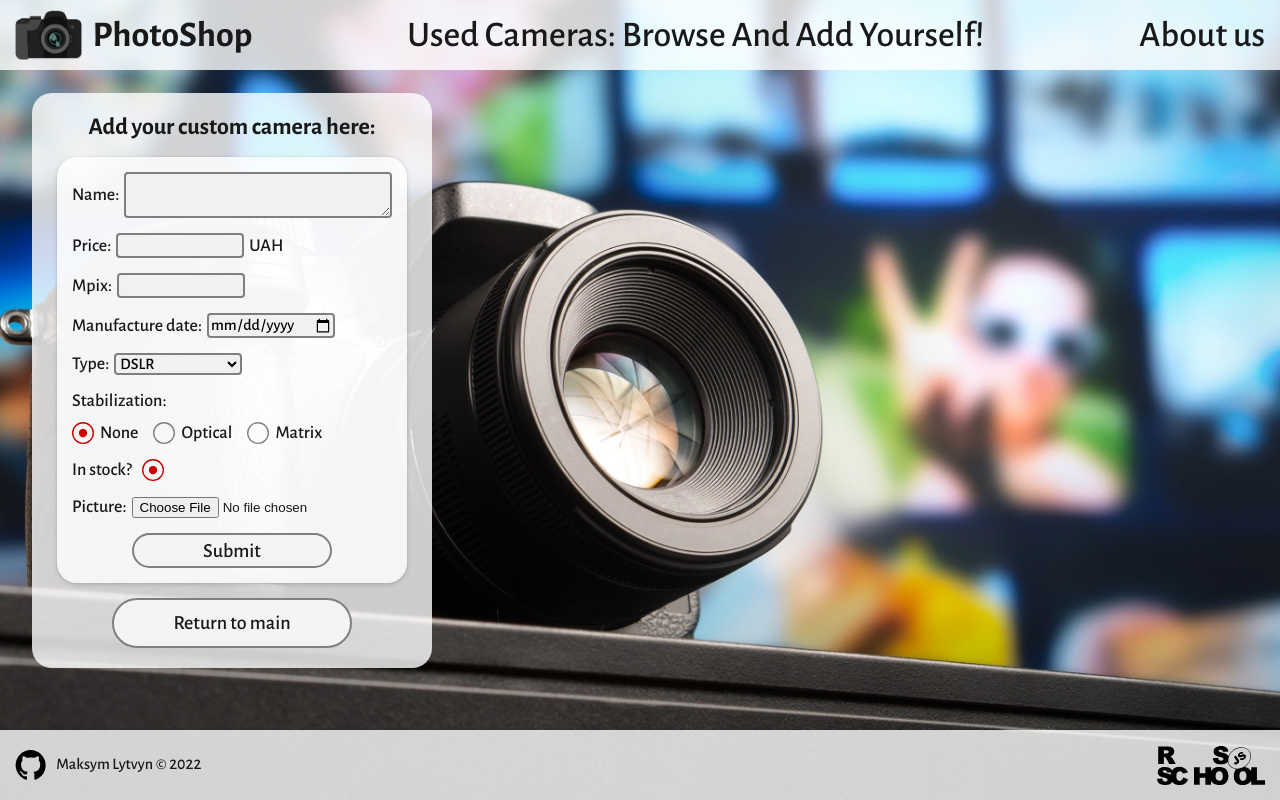
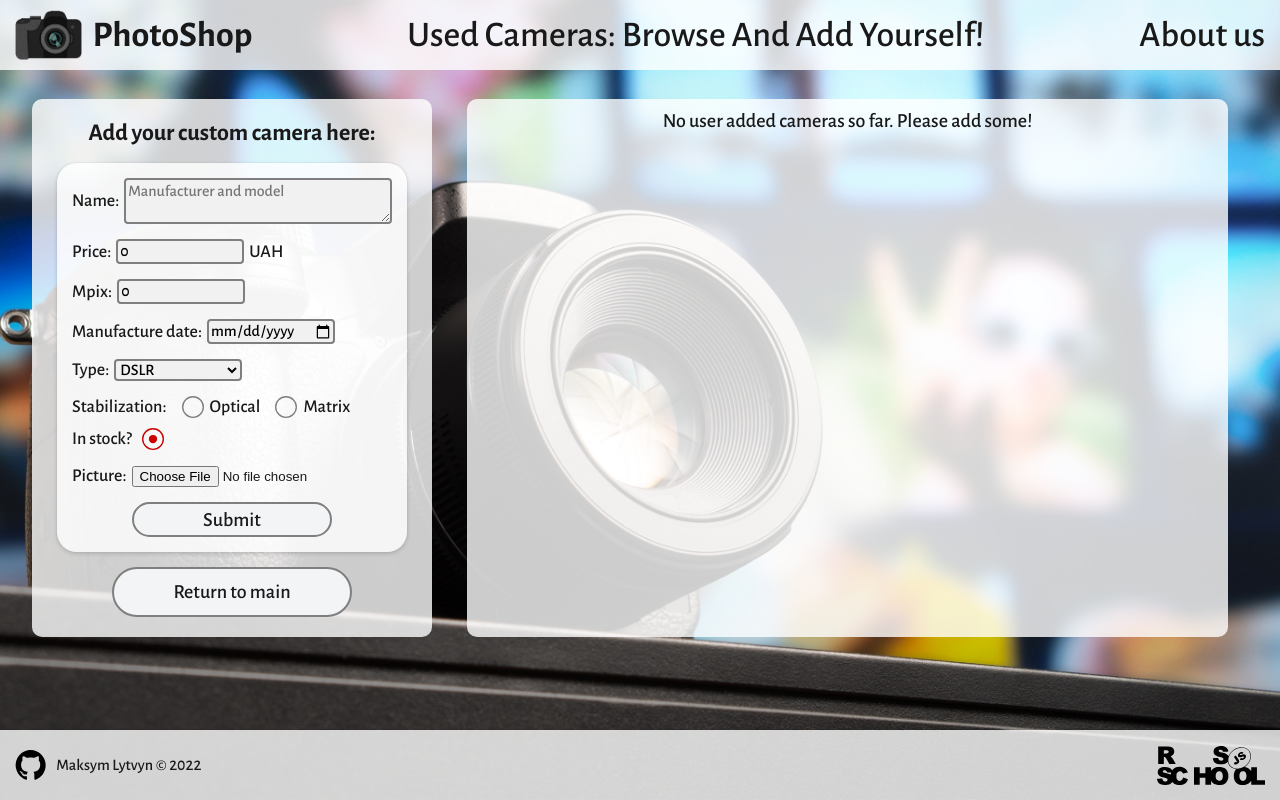
Before and after one commit to LMakshow/tmdb-client, a React (Create React App) app in the folder 01-components/: page /#/form in a window 1280 px wide. Built offline with nearby package versions, Linux system fonts and the light colour scheme.

Commit message:
feat: form submit and card generation

```diff
--- a/01-components/src/assets/data.ts
+++ b/01-components/src/assets/data.ts
@@ -5,7 +5,7 @@ export type CameraData = {
   price: string;
   manufacturer: string;
   type: string;
-  stabilization: string;
+  stabilization: string | string[];
   img: string;
   stock: boolean;
 };
@@ -29,7 +29,7 @@ const data: CameraData[] = [
     price: '112999',
     manufacturer: 'Canon',
     type: 'DSLR',
-    stabilization: 'optical',
+    stabilization: ['optical', 'matrix'],
     img: 'canon_eos_5d_mark_iv_24-105l_is_ii_usm_kit_1483c030',
     stock: true,
   },
--- a/01-components/src/components/ShopCard.tsx
+++ b/01-components/src/components/ShopCard.tsx
@@ -8,6 +8,9 @@ export default class ShopCard extends React.Component<CameraData, { cart: boolea
   }
 
   render() {
+    let stab = this.props.stabilization;
+    if (Array.isArray(stab)) stab = stab.join(', ');
+
     return (
       <div className="shop-card-template">
         <div className="shop-card">
@@ -36,7 +39,7 @@ export default class ShopCard extends React.Component<CameraData, { cart: boolea
             </div>
             <div className="shop-card__block">
               <p className="text-aux">stabilization:</p>
-              <span className="shop-card__stab">{this.props.stabilization}</span>
+              <span className="shop-card__stab">{stab}</span>
             </div>
           </div>
 
--- a/01-components/src/pages/FormPage.tsx
+++ b/01-components/src/pages/FormPage.tsx
@@ -1,61 +1,155 @@
+import { CameraData } from 'assets/data';
+import ShopCard from 'components/ShopCard';
 import React from 'react';
 import { Link } from 'react-router-dom';
 import Footer from '../components/Footer';
 import Header from '../components/Header';
 
-export default class FormPage extends React.Component {
+interface FormState {
+  name: string;
+  price: number;
+  mpix: number;
+  date: string;
+  type: string;
+  stabNone: boolean;
+  stabOptical: boolean;
+  stabMatrix: boolean;
+  stock: boolean;
+}
+
+export const userCameras: CameraData[] = [];
+
+export default class FormPage extends React.Component<unknown, FormState> {
+  name: React.RefObject<HTMLTextAreaElement>;
+  price: React.RefObject<HTMLInputElement>;
+  mpix: React.RefObject<HTMLInputElement>;
+  date: React.RefObject<HTMLInputElement>;
+  type: React.RefObject<HTMLSelectElement>;
+  stabNone: React.RefObject<HTMLInputElement>;
+  stabOptical: React.RefObject<HTMLInputElement>;
+  stabMatrix: React.RefObject<HTMLInputElement>;
+  stock: React.RefObject<HTMLInputElement>;
+  file: React.RefObject<HTMLInputElement>;
+
+  constructor(props: unknown) {
+    super(props);
+    this.name = React.createRef();
+    this.price = React.createRef();
+    this.mpix = React.createRef();
+    this.date = React.createRef();
+    this.type = React.createRef();
+    this.stabNone = React.createRef();
+    this.stabOptical = React.createRef();
+    this.stabMatrix = React.createRef();
+    this.stock = React.createRef();
+    this.file = React.createRef();
+  }
+
+  handleSubmit = (event: React.FormEvent<HTMLFormElement>) => {
+    let stab = '';
+    if (this.stabOptical.current?.checked === true) stab = 'optical';
+    if (this.stabMatrix.current?.checked === true) stab = 'matrix';
+    if (this.stabOptical.current?.checked === true && this.stabMatrix.current?.checked === true)
+      stab = 'optical, matrix';
+    if (this.stabOptical.current?.checked === false && this.stabMatrix.current?.checked === false)
+      stab = 'none';
+
+    let name = String(this.name.current?.value) || 'Camera';
+    if (this.date.current?.value) name += ` made on ${this.date.current?.value}`;
+
+    const addCamera: CameraData = {
+      num: String(userCameras.length + 1),
+      name: name || 'Camera',
+      mpix: this.mpix.current?.value || '0',
+      price: this.price.current?.value || '0',
+      manufacturer: 'Unknown',
+      type: this.type.current?.value || 'DSLR',
+      stabilization: stab,
+      img: 'canon_eos_4000d_18-55_dc_iii_3011c004',
+      stock: this.stock.current?.checked || true,
+    };
+    userCameras.push(addCamera);
+    console.log(userCameras);
+    this.forceUpdate();
+    event.preventDefault();
+  };
+
   render() {
+    const cards = userCameras.map((item) => <ShopCard key={item.num} {...item} />);
     return (
       <div className="root">
         <Header pageName="Used Cameras: Browse And Add Yourself!" />
         <div className="used-cameras-container">
           <div className="used-cameras-left">
             <h2 className="used-cameras-heading">Add your custom camera here:</h2>
-            <form className="form-container">
+            <form className="form-container" onSubmit={this.handleSubmit}>
               <label className="form-input">
                 Name:
-                <textarea className="form-textarea" rows={2} name="name" />
+                <textarea
+                  required
+                  className="form-textarea"
+                  rows={2}
+                  name="name"
+                  placeholder="Manufacturer and model"
+                  ref={this.name}
+                />
               </label>
               <label className="form-input">
                 Price:
-                <input className="form-select" type="number" name="price" />
+                <input
+                  min={0}
+                  defaultValue={0}
+                  className="form-select"
+                  type="number"
+                  name="price"
+                  ref={this.price}
+                />
                 UAH
               </label>
               <label className="form-input">
                 Mpix:
-                <input className="form-select" type="number" name="mpix" />
+                <input
+                  min={0}
+                  defaultValue={0}
+                  className="form-select"
+                  type="number"
+                  name="mpix"
+                  ref={this.mpix}
+                />
               </label>
               <label className="form-input">
                 Manufacture date:
-                <input className="form-select" type="date" name="date" />
+                <input className="form-select" type="date" name="date" ref={this.date} />
               </label>
               <label className="form-input">
                 Type:
-                <select className="form-select" name="type">
+                <select className="form-select" name="type" ref={this.type}>
                   <option value="dslr">DSLR</option>
                   <option value="mirrorless">Mirrorless</option>
                   <option value="compact">Compact</option>
                   <option value="ultrazoom">Ultrazoom</option>
                 </select>
               </label>
-              <p className="form-stab__text">Stabilization:</p>
-              <div className="form-stab__list">
+              <div className="form-stab__list form-stab__text">
+                Stabilization:
                 <label className="form-stab__option">
                   <input
                     className="form-checkbox"
                     type="checkbox"
-                    checked
-                    name="stab"
-                    value="none"
+                    name="stabOptical"
+                    value="optical"
+                    ref={this.stabOptical}
                   />
-                  None
-                </label>
-                <label className="form-stab__option">
-                  <input className="form-checkbox" type="checkbox" name="stab" value="optical" />
                   Optical
                 </label>
                 <label className="form-stab__option">
-                  <input className="form-checkbox" type="checkbox" name="stab" value="matrix" />
+                  <input
+                    className="form-checkbox"
+                    type="checkbox"
+                    name="stabMatrix"
+                    value="matrix"
+                    ref={this.stabMatrix}
+                  />
                   Matrix
                 </label>
               </div>
@@ -66,7 +160,8 @@ export default class FormPage extends React.Component {
                   type="checkbox"
                   name="stock"
                   value="on"
-                  checked
+                  defaultChecked={true}
+                  ref={this.stock}
                 />
                 <label htmlFor="stock" className="form-stock__option">
                   In stock?
@@ -74,7 +169,7 @@ export default class FormPage extends React.Component {
               </div>
               <label className="form-input">
                 Picture:
-                <input type="file" />
+                <input type="file" ref={this.file} />
               </label>
               <input type="submit" className="button_small" value="Submit" />
             </form>
@@ -82,6 +177,9 @@ export default class FormPage extends React.Component {
               <button className="button_big">Return to main</button>
             </Link>
           </div>
+          <div className="shop-page">
+            {cards.length === 0 ? 'No user added cameras so far. Please add some!' : cards}
+          </div>
         </div>
         <Footer />
       </div>
--- a/01-components/src/sass/_card.scss
+++ b/01-components/src/sass/_card.scss
@@ -2,7 +2,7 @@
   display: flex;
   flex-wrap: wrap;
   gap: 10px;
-  margin: 20px auto;
+  margin: auto;
   padding: 10px;
   border-radius: 10px;
   background: $primary-color;
@@ -10,6 +10,7 @@
   width: 95%;
   justify-content: center;
   font-size: 20px;
+  height: 100%;
 }
 
 .about-page {
@@ -61,6 +62,7 @@
   line-height: 26px;
   height: 52px;
   font-size: 21px;
+  overflow: hidden;
 
   @media screen and (max-width: 630px) {
     height: auto;
--- a/01-components/src/sass/_footer.scss
+++ b/01-components/src/sass/_footer.scss
@@ -7,6 +7,7 @@
 
 .footer__container {
   width: 100%;
+  margin-top: 20px;
   padding: 15px;
   gap: 5px;
   display: flex;
--- a/01-components/src/sass/_form.scss
+++ b/01-components/src/sass/_form.scss
@@ -28,7 +28,7 @@
   padding: 20px 0;
   width: 400px;
   background: $primary-color;
-  border-radius: 20px;
+  border-radius: 10px;
   gap: 15px;
 
   @media screen and (max-width: 939px) {
```
